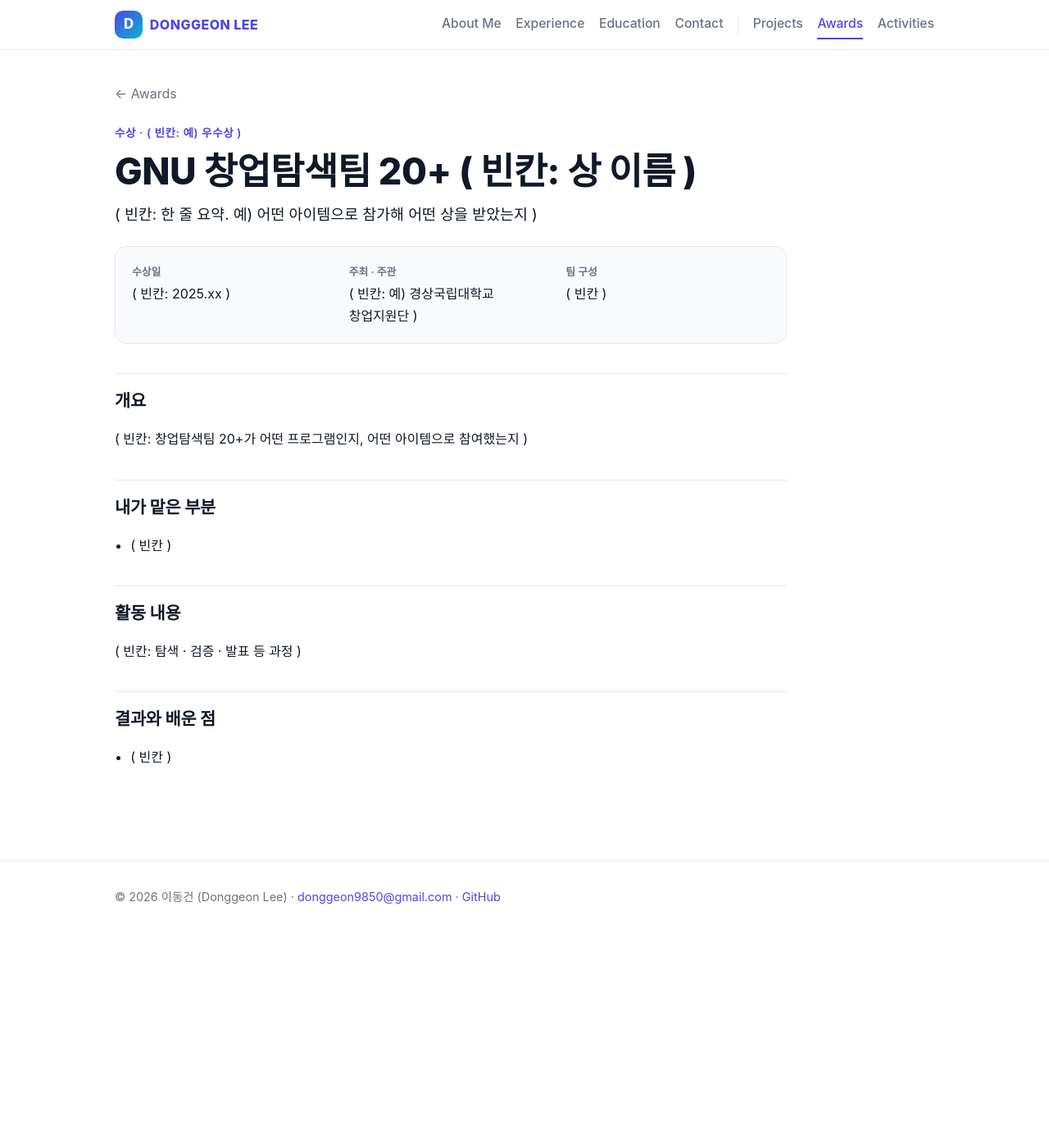
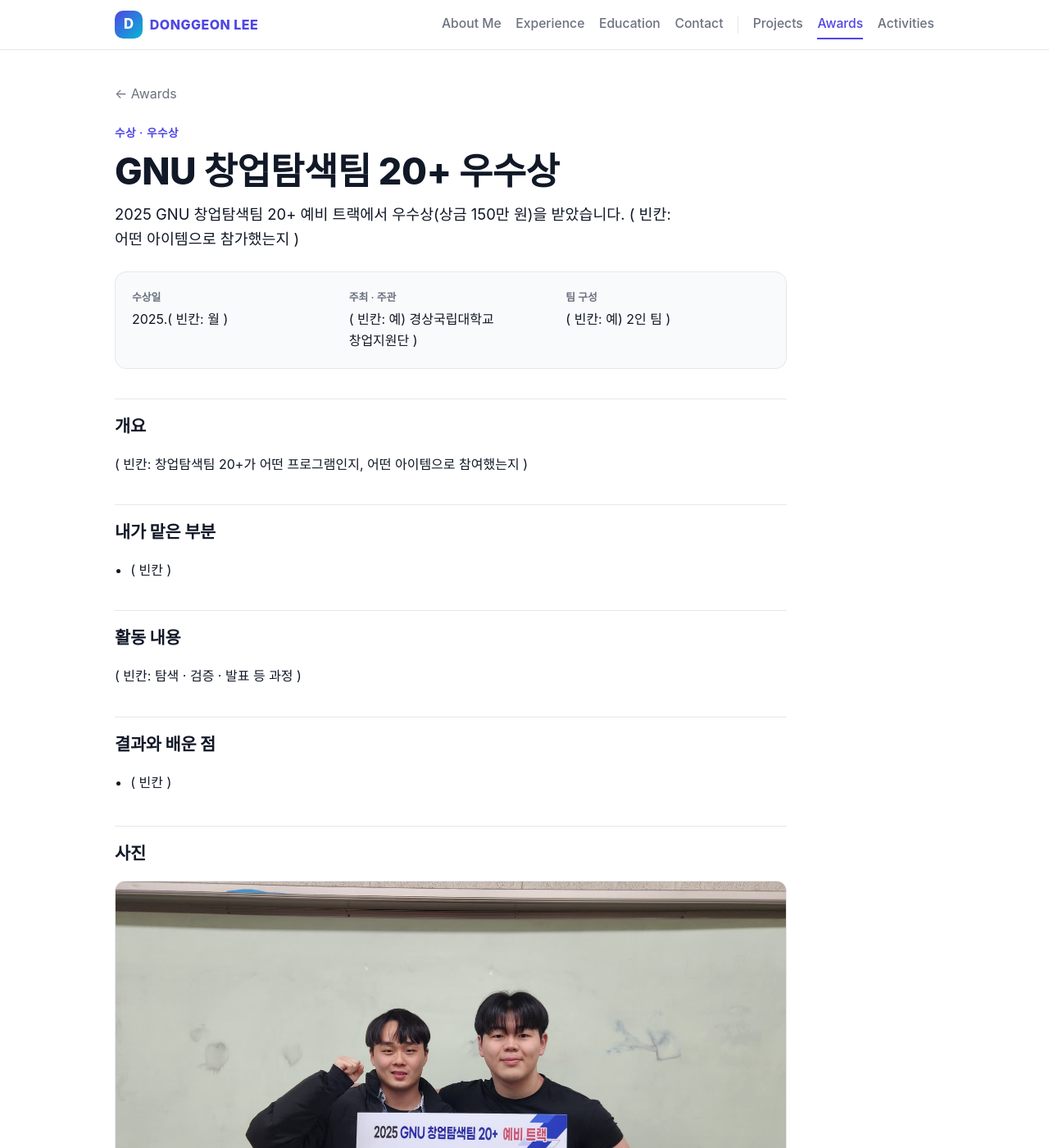
Before and after one commit to leeedd00/leeedd00.github.io, a Jekyll site: the page built from _awards/gnu-startup-team.md, in a window 1280 px wide and 1400 px high. Shown: the whole window at 82% size. Built offline with Jekyll 4.4.1, drawn with Linux system fonts in a browser that asks for light colours; some web fonts are replaced; some of the changed text lies outside the part shown.

Commit message:
GNU 창업탐색팀 20+ 우수상 추가

```diff
--- a/_awards/gnu-startup-team.md
+++ b/_awards/gnu-startup-team.md
@@ -1,13 +1,16 @@
 ---
-title: "GNU 창업탐색팀 20+ ( 빈칸: 상 이름 )"
+title: GNU 창업탐색팀 20+ 우수상
 order: 2
 category: 수상
-rank: "( 빈칸: 예) 우수상 )"
-when: "( 빈칸: 2025.xx )"
+rank: 우수상
+when: "2025.( 빈칸: 월 )"
 org: "( 빈칸: 예) 경상국립대학교 창업지원단 )"
-team: "( 빈칸 )"
-summary: "( 빈칸: 한 줄 요약. 예) 어떤 아이템으로 참가해 어떤 상을 받았는지 )"
-# thumbnail: /assets/img/awards/gnu-startup-team.jpg   ← 사진 넣고 주석 해제
+team: "( 빈칸: 예) 2인 팀 )"
+summary: "2025 GNU 창업탐색팀 20+ 예비 트랙에서 우수상(상금 150만 원)을 받았습니다. ( 빈칸: 어떤 아이템으로 참가했는지 )"
+thumbnail: /assets/img/awards/gnu-startup-team.jpg
+photos:
+  - src: /assets/img/awards/gnu-startup-team-2.jpg
+    caption: 2025 GNU 창업탐색팀 20+ 예비 트랙 우수상 시상 후 팀원과 함께
 ---
 
 ## 개요
--- a/_layouts/award.html
+++ b/_layouts/award.html
@@ -25,4 +25,18 @@ layout: default
 
 
   <div class="prose">{{ content }}</div>
+
+  {% if page.photos %}
+  <section class="photos">
+    <h2>사진</h2>
+    <div class="photo-grid">
+      {% for ph in page.photos %}
+      <figure>
+        <img src="{{ ph.src | relative_url }}" alt="{{ ph.caption }}" loading="lazy">
+        {% if ph.caption %}<figcaption>{{ ph.caption }}</figcaption>{% endif %}
+      </figure>
+      {% endfor %}
+    </div>
+  </section>
+  {% endif %}
 </article>
```
Also changed, not shown: assets/img/awards/gnu-startup-team-2.jpg (added), assets/img/awards/gnu-startup-team.jpg (added).
